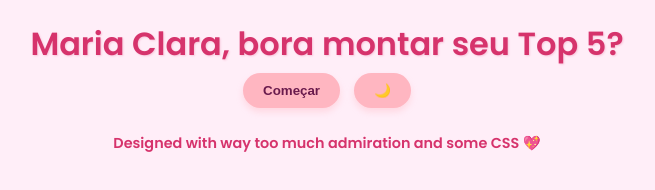
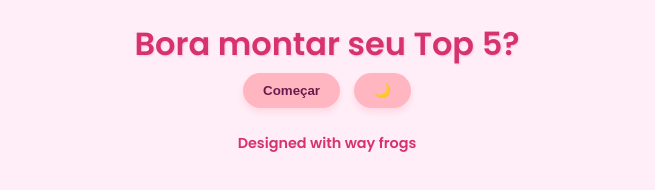
Before and after one commit to brenonumeros/sitefoda, a plain HTML site: page index.html in a window 1280 px wide. Shown: the whole page, without its empty margins (313-968 px from the left). Drawn offline with Linux system fonts and the light colour scheme.

Commit message:
Update index.html

```diff
--- a/index.html
+++ b/index.html
@@ -10,7 +10,7 @@
 <body>
     <div class="container">
         <header>
-            <h1>Maria Clara, bora montar seu Top 5?</h1>
+            <h1>Bora montar seu Top 5?</h1>
             <button id="startBtn">Começar</button>
             <button id="darkModeToggle">🌙</button>
         </header>
@@ -40,7 +40,7 @@
         </main>
 
         <footer>
-            <p>Designed with way too much admiration and some CSS 💖</p>
+            <p>Designed with way frogs</p>
         </footer>
     </div>
     <script src="script.js"></script>
```
